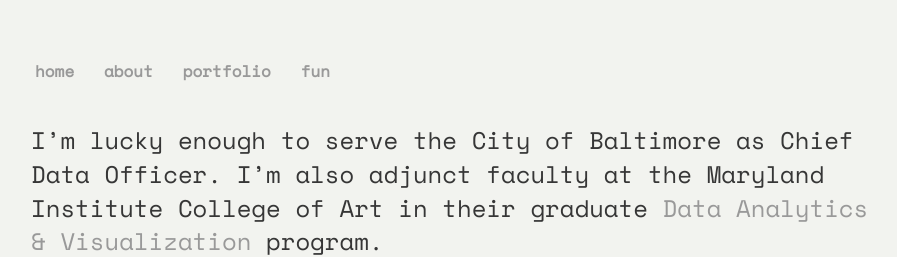
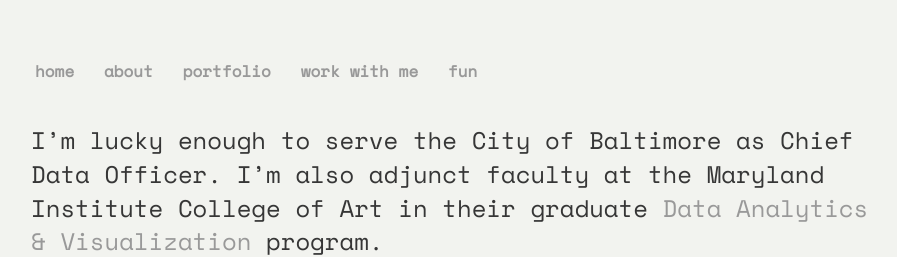
Before and after one commit to jtelszasz/jtelszasz.github.io, a Jekyll site: the page built from about.md, in a window 1280 px wide. Shown: the top 257 px of the page, without its empty margins (177-1074 px from the left). Built offline with Jekyll 4.4.1, drawn with Linux system fonts in a browser that asks for light colours.

Commit message:
add new page to header

```diff
--- a/_layouts/default.html
+++ b/_layouts/default.html
@@ -22,6 +22,7 @@
 	        		<li><a href="/">home</a></li>
 		        	<li><a href="/about">about</a></li>
 	        		<li><a href="/portfolio">portfolio</a></li>
+	        		<li><a href="/work-with-me">work with me</a></li>
 	        		<li><a href="/fun">fun</a></li>
 
 	    		</ul>
```
